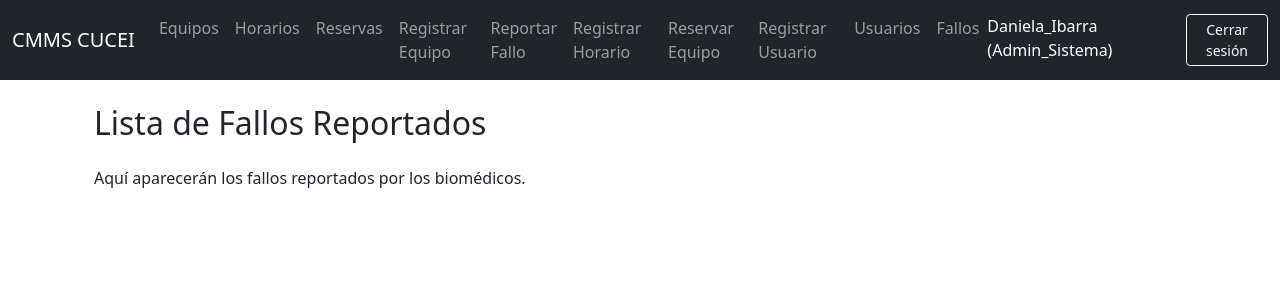
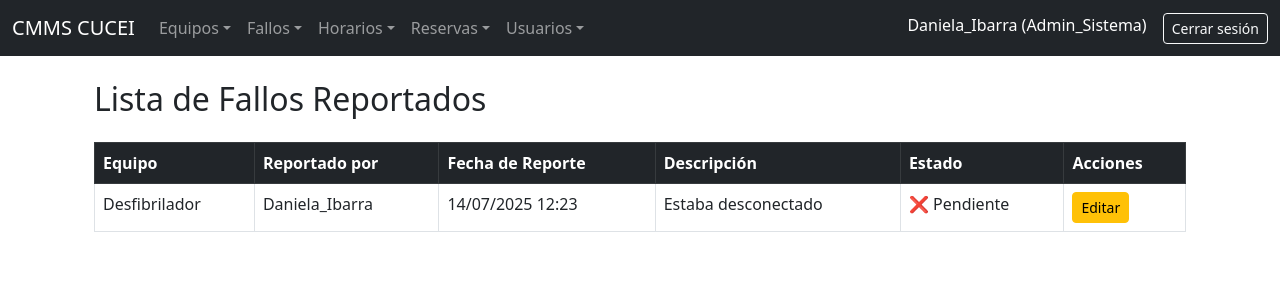
Before and after one commit to Capy-Tech78/CMMS-Cucei, a Django app: page /fallos/ in a window 1280 px wide. Shown: the top 300 px of the page. Run offline with Django 5.2, Linux system fonts and the light colour scheme; a user stored in the database is signed in; data comes from the database, SQL or seed files in the repository; both versions use the stored data as it was after the commit.

Commit message:
Cambie el navbar, y verfico que los apartados sean funcionales

```diff
--- a/CMMS/CMMS_Lab/templates/base.html
+++ b/CMMS/CMMS_Lab/templates/base.html
@@ -20,56 +20,65 @@
                     {% with rol=user.perfilusuario.rol %}
                     <ul class="navbar-nav me-auto mb-2 mb-lg-0">
 
-                            <!-- Acceso común a todos los usuarios -->
-                            <li class="nav-item">
-                                <a class="nav-link" href="{% url 'lista_equipos' %}">Equipos</a>
-                            </li>
-                            <li class="nav-item">
-                                <a class="nav-link" href="{% url 'lista_horarios' %}">Horarios</a>
-                            </li>
-                            <li class="nav-item">
-                                <a class="nav-link" href="{% url 'lista_reservas' %}">Reservas</a>
+                        <!-- Dropdown: Equipos -->
+                        <li class="nav-item dropdown">
+                            <a class="nav-link dropdown-toggle" href="#" data-bs-toggle="dropdown">Equipos</a>
+                            <ul class="dropdown-menu">
+                                <li><a class="dropdown-item" href="{% url 'lista_equipos' %}">Lista de Equipos</a></li>
+                                {% if rol != 'estudiante' %}
+                                    <li><a class="dropdown-item" href="{% url 'registrar_equipo' %}">Registrar Equipo</a></li>
+                                {% endif %}
+                            </ul>
                         </li>
 
-                            {% if rol == 'biomedico' or rol == 'admin_sistema' %}
-                                <!-- Opciones para biomédicos y admin -->
-                                <li class="nav-item">
-                                    <a class="nav-link" href="{% url 'registrar_equipo' %}">Registrar Equipo</a>
+                        <!-- Dropdown: Fallos -->
+                        <li class="nav-item dropdown">
+                            <a class="nav-link dropdown-toggle" href="#" data-bs-toggle="dropdown">Fallos</a>
+                            <ul class="dropdown-menu">
+                                <li><a class="dropdown-item" href="{% url 'ver_fallos' %}">Lista de Fallos</a></li>
+                                {% if rol != 'estudiante' %}
+                                    <li><a class="dropdown-item" href="{% url 'crear_fallo' %}">Reportar Fallo</a></li>
+                                {% endif %}
+                            </ul>
                         </li>
-                                <li class="nav-item">
-                                    <a class="nav-link" href="{% url 'crear_fallo' %}">Reportar Fallo</a>
-                                </li>
-                                <li class="nav-item">
-                                    <a class="nav-link" href="{% url 'crear_horario' %}">Registrar Horario</a>
-                                </li>
-                                <li class="nav-item">
-                                    <a class="nav-link" href="{% url 'crear_reserva' %}">Reservar Equipo</a>
+
+                        {% if rol != 'estudiante' %}
+                        <!-- Dropdown: Horarios -->
+                        <li class="nav-item dropdown">
+                            <a class="nav-link dropdown-toggle" href="#" data-bs-toggle="dropdown">Horarios</a>
+                            <ul class="dropdown-menu">
+                                <li><a class="dropdown-item" href="{% url 'lista_horarios' %}">Lista de Horarios</a></li>
+                                <li><a class="dropdown-item" href="{% url 'crear_horario' %}">Registrar Horario</a></li>
+                            </ul>
                         </li>
                         {% endif %}
 
-                            {% if user.perfilusuario.rol == 'biomedico' %}
-                                <!-- Exclusivo para solo biomedico -->
-                                <li class="nav-item">
-                                    <a class="nav-link" href="{% url 'ver_usuarios_biomedico' %}">Usuarios</a>
+                        {% if rol in 'admin_sistema' or rol == 'biomedico' %}
+                        <!-- Dropdown: Reservas -->
+                        <li class="nav-item dropdown">
+                            <a class="nav-link dropdown-toggle" href="#" data-bs-toggle="dropdown">Reservas</a>
+                            <ul class="dropdown-menu">
+                                <li><a class="dropdown-item" href="{% url 'lista_reservas' %}">Lista de Reservas</a></li>
+                                <li><a class="dropdown-item" href="{% url 'crear_reserva' %}">Crear Reserva</a></li>
+                            </ul>
                         </li>
                         {% endif %}
 
-
+                        <!-- Dropdown: Usuarios -->
+                        <li class="nav-item dropdown">
+                            <a class="nav-link dropdown-toggle" href="#" data-bs-toggle="dropdown">Usuarios</a>
+                            <ul class="dropdown-menu">
                                 {% if rol == 'admin_sistema' %}
-                                <!-- Exclusivo para admin -->
-                                <li class="nav-item">
-                                    <a class="nav-link" href="{% url 'registrar_biomedico' %}">Registrar Usuario</a>
-                                </li>
-                                <li class="nav-item">
-                                    <a class="nav-link" href="{% url 'ver_usuarios' %}">Usuarios</a>
-                                </li>
-                                <li class="nav-item">
-                                    <a class="nav-link" href="{% url 'ver_fallos' %}">Fallos</a>
-                                </li>
+                                    <li><a class="dropdown-item" href="{% url 'ver_usuarios' %}">Lista de Usuarios</a></li>
+                                    <li><a class="dropdown-item" href="{% url 'registrar_biomedico' %}">Registrar Usuario</a></li>
+                                {% elif rol == 'biomedico' %}
+                                    <li><a class="dropdown-item" href="{% url 'ver_usuarios_biomedico' %}">Ver Usuarios (Limitado)</a></li>
                                 {% endif %}
                             </ul>
+                        </li>
+                    </ul>
 
-                        <!-- Lado derecho: usuario y logout -->
+                    <!-- Usuario y logout -->
                     <ul class="navbar-nav ms-auto">
                         <li class="nav-item">
                             <span class="navbar-text text-white me-3">
@@ -81,9 +90,7 @@
                         </li>
                     </ul>
                     {% endwith %}
-
                 {% else %}
-                    <!-- Navbar si NO está logueado -->
                     <ul class="navbar-nav ms-auto">
                         <li class="nav-item">
                             <a class="btn btn-outline-light" href="{% url 'login' %}">Iniciar sesión</a>
--- a/CMMS/CMMS_Lab/templates/fallos/lista.html
+++ b/CMMS/CMMS_Lab/templates/fallos/lista.html
@@ -2,6 +2,46 @@
 {% block content %}
 <div class="container">
     <h2 class="mb-4">Lista de Fallos Reportados</h2>
-    <p>Aquí aparecerán los fallos reportados por los biomédicos.</p>
+
+    {% if fallos %}
+        <table class="table table-bordered table-hover">
+            <thead class="table-dark">
+                <tr>
+                    <th>Equipo</th>
+                    <th>Reportado por</th>
+                    <th>Fecha de Reporte</th>
+                    <th>Descripción</th>
+                    <th>Estado</th>
+                    <th>Acciones</th>
+                </tr>
+            </thead>
+            <tbody>
+                {% for fallo in fallos %}
+                <tr>
+                    <td>{{ fallo.equipo.nombre }}</td>
+                    <td>{{ fallo.reportado_por.username }}</td>
+                    <td>{{ fallo.fecha_reporte|date:"d/m/Y H:i" }}</td>
+                    <td>{{ fallo.descripcion }}</td>
+                    <td>
+                        {% if fallo.atendido %}
+                            ✅ Atendido
+                        {% else %}
+                            ❌ Pendiente
+                        {% endif %}
+                    </td>
+                    <td>
+                        {% if request.user.perfilusuario.rol == 'admin_sistema' %}
+                            <a href="{% url 'editar_fallo' fallo.id %}" class="btn btn-sm btn-warning">Editar</a>
+                        {% else %}
+                            <span class="text-muted">Solo lectura</span>
+                        {% endif %}
+                    </td>
+                </tr>
+                {% endfor %}
+            </tbody>
+        </table>
+    {% else %}
+        <p class="text-muted">No hay fallos reportados todavía.</p>
+    {% endif %}
 </div>
 {% endblock %}
--- a/CMMS/CMMS_Lab/urls.py
+++ b/CMMS/CMMS_Lab/urls.py
@@ -42,12 +42,6 @@ urlpatterns = [
     path('reservas/crear/', views.crear_reserva, name='crear_reserva'),
     path('reservas/editar/<int:reserva_id>/', views.editar_reserva, name='editar_reserva'),
 
-    # Vista del dashboard
-    path('usuarios/ver/', views.lista_usuarios, name='ver_usuarios'),
-    path('fallos/ver/', views.lista_fallos, name='ver_fallos'),
-    path('horarios/ver/', views.lista_horarios, name='ver_horarios'),
-    path('reservas/ver/', views.lista_reservas, name='ver_reservas'),
-
 ]
 
 if settings.DEBUG:
--- a/CMMS/CMMS_Lab/views.py
+++ b/CMMS/CMMS_Lab/views.py
@@ -78,7 +78,7 @@ def lista_equipos(request):
 # Lista de fallos reportados
 @login_required
 def lista_fallos(request):
-    fallos = FalloReportado.objects.all()
+    fallos = FalloReportado.objects.all().order_by('-fecha_reporte')  # Orden de más recientes primero
     return render(request, 'fallos/lista.html', {'fallos': fallos})
 
 # Lista de horarios biomédicos
@@ -142,9 +142,9 @@ def crear_fallo(request):
         form = FalloReportadoForm(request.POST)
         if form.is_valid():
             fallo = form.save(commit=False)
-            fallo.reportado_por = request.user  # asignamos el usuario actual
+            fallo.reportado_por = request.user  # Asigna el usuario que reporta
             fallo.save()
-            return redirect('lista_fallos')  # o donde desees redirigir
+            return redirect('lista_fallos')  # URL
     else:
         form = FalloReportadoForm()
 
@@ -153,7 +153,21 @@ def crear_fallo(request):
 # Crear horario
 @login_required
 def crear_horario(request):
-    return render(request, 'horarios/crear.html')
+    perfil = request.user.perfilusuario
+
+    # Solo admin o biomedico pueden acceder
+    if perfil.rol not in ['admin_sistema', 'biomedico']:
+        return redirect('dashboard')
+
+    if request.method == 'POST':
+        form = HorarioBiomedicoForm(request.POST)
+        if form.is_valid():
+            form.save()
+            return redirect('lista_horarios')
+    else:
+        form = HorarioBiomedicoForm()
+
+    return render(request, 'horarios/crear.html', {'form': form})
 
 # Crear reserva
 @login_required
```
Also changed, not shown: CMMS/CMMS_Lab/forms.py (+16 -0 lines), CMMS/CMMS_Lab/templates/dashboard.html (+4 -4 lines), CMMS/CMMS_Lab/templates/horarios/crear.html (+9 -3 lines), CMMS/db.sqlite3. Lines whose indentation alone changed are shown as unchanged.
